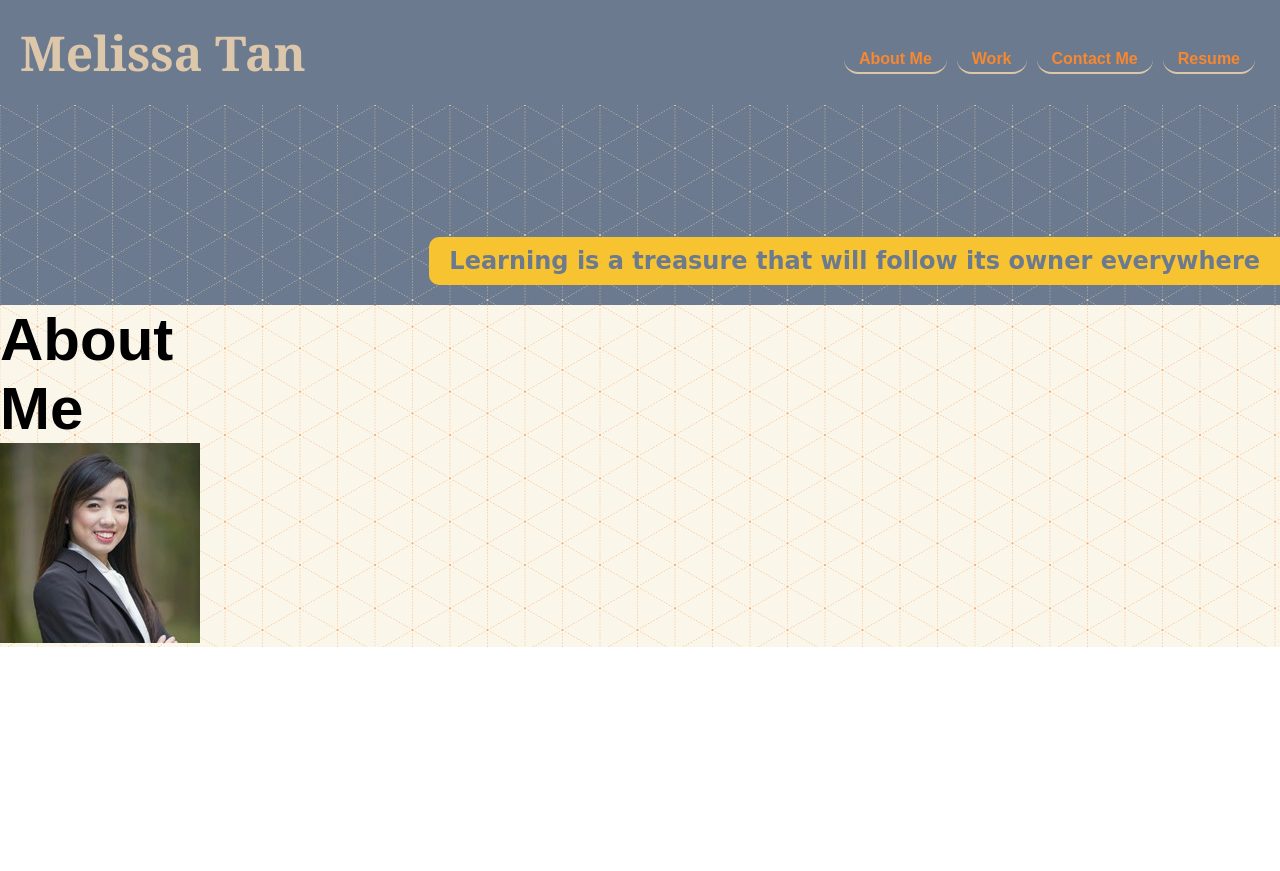
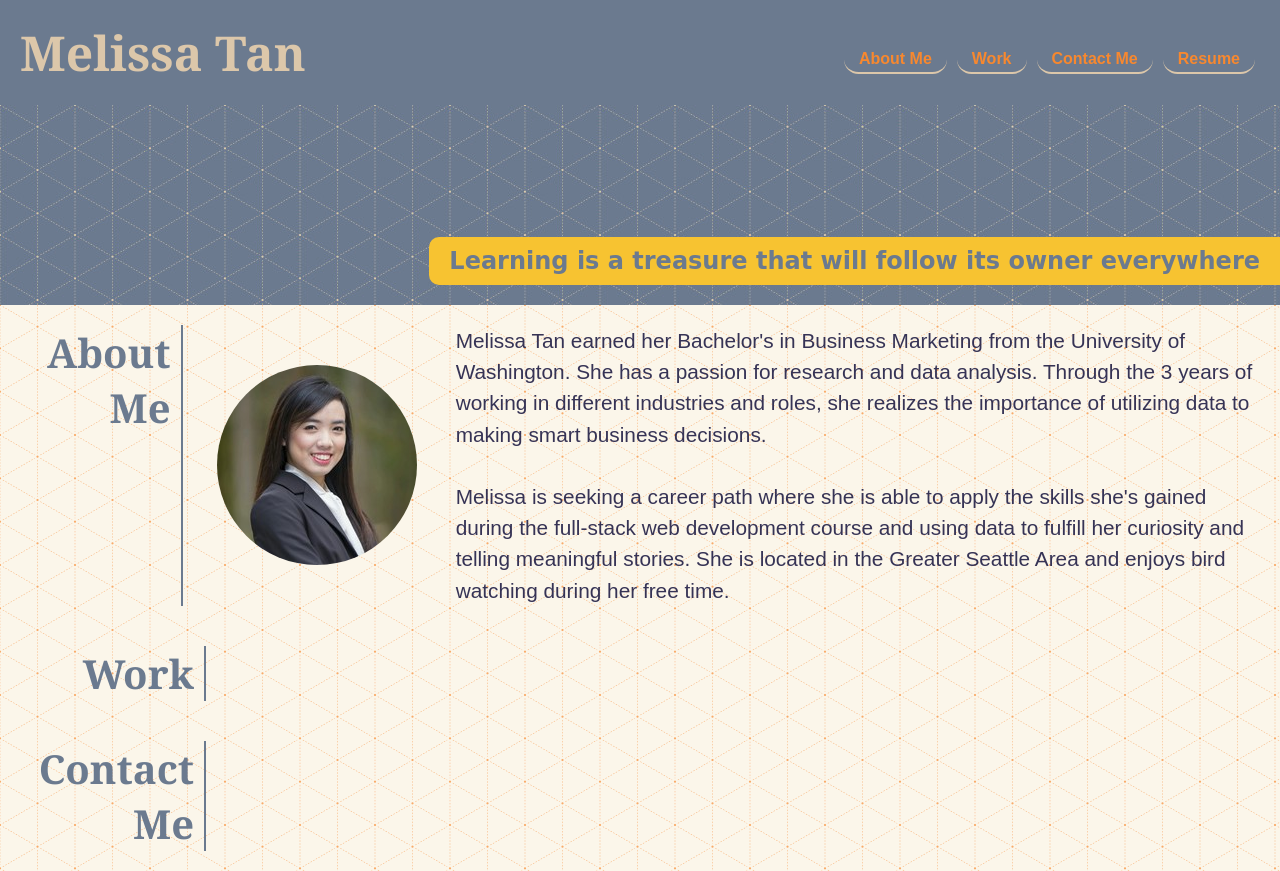
Before and after one commit to melissa-tan/portfolio-melissa-tan, a plain HTML site: page index.html in a window 1280 px wide. Before the commit the page ends 800 px from the top, so only its background shows below. Drawn offline with Linux system fonts and the light colour scheme.

Commit message:
Completed up to about me section

```diff
--- a/assets/css/reset.css
+++ b/assets/css/reset.css
@@ -11,3 +11,7 @@ ol, ul, li{
 a{
     text-decoration: none;
 }
+
+p{
+    display: block;
+}
--- a/assets/css/style.css
+++ b/assets/css/style.css
@@ -77,6 +77,41 @@ header ul li a:hover{
 main{
     background-image: url(../images/background.png);
 }
-#about-me{
-    font-size: 60px;
+main section{
+    display: flex;
+    margin: 0 auto;
+    padding: 20px;
 }
+
+.profile{
+    border-radius: 50%;
+    margin: auto;
+
+}
+
+.about-me-content{
+    width: 100%;
+    display: flex;
+    flex-wrap: wrap;
+}
+
+.about-me-content p{
+    width: 75%;
+    margin-left: 10px;
+    font-size: 1.3rem;
+    line-height: 1.5;
+    font-family: var(--font-secondary);
+    color:rgb(54, 51, 85);
+}
+
+.section-title{
+    font-size: 40px;
+    font-weight: bold;
+    font-family: var(--primary-font);
+    color: var(--secondary-color);
+    border-right: solid var(--secondary-color) 2px;
+    width: 15%;
+    text-align: right;
+    padding-right: 10px;
+    margin-right: 5px;
+}
--- a/index.html
+++ b/index.html
@@ -41,9 +41,26 @@
 
 <!-- Body -->
 <main>
+    <!-- About Section -->
     <section>
-        <h1 id="about-me">About <br>Me</h1>
-        <img src="../portfolio-melissa-tan/assets/images/profile.jpg"/>
+        <h1 class="section-title">About <br>Me</h1>
+        <div class="about-me-content">
+            <img class="profile" src="../portfolio-melissa-tan/assets/images/profile.jpg"/>
+            <p>
+                Melissa Tan earned her Bachelor's in Business Marketing from the University of Washington. She has a passion for research and data analysis. Through the 3 years of working in different industries and roles, she realizes the importance of utilizing data to making smart business decisions.
+            <br>
+            <br>
+                Melissa is seeking a career path where she is able to apply the skills she's gained during the full-stack web development course and using data to fulfill her curiosity and telling meaningful stories. She is located in the Greater Seattle Area and enjoys bird watching during her free time.
+            </p>
+        </div>
+    </section>
+    <!-- Work Section -->
+    <section>
+        <h1 class="section-title">Work</h1>
+    </section>
+    <!-- Contact Section -->
+    <section>
+        <h1 class="section-title">Contact <br>Me</h1>
     </section>
 </main>
 <!-- Footer -->
```
